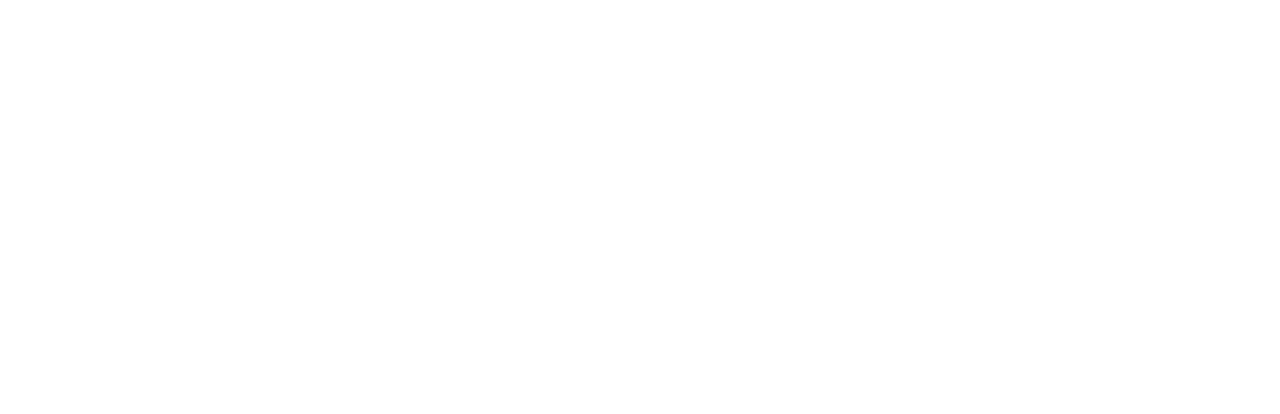
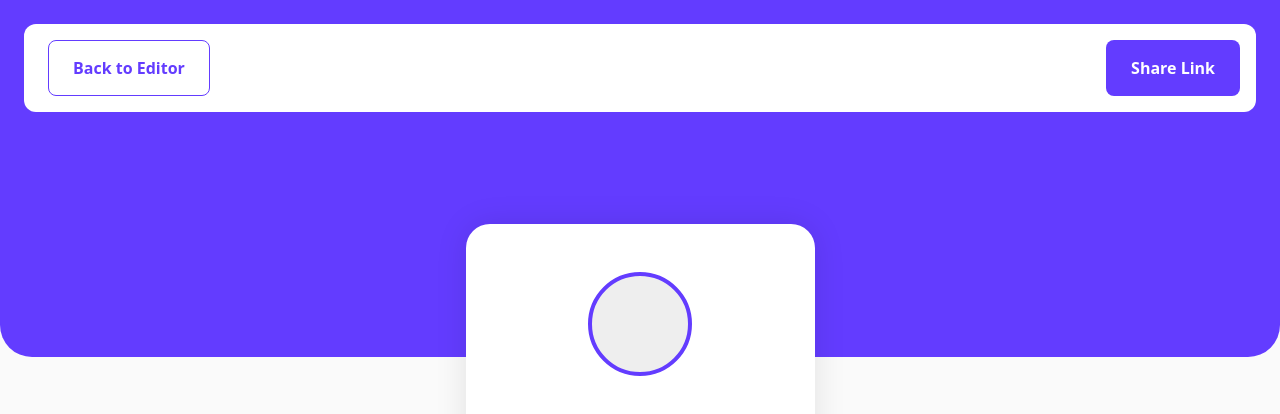
Before and after one commit to brandeth/link-sharing-app, a Nuxt app: page /preview in a window 1280 px wide. Before the commit this address had no page. Shown: the top 414 px of the page. Built offline with nearby package versions, Linux system fonts and the light colour scheme.

Commit message:
added preview page.

```diff
--- a/app/assets/css/main.css
+++ b/app/assets/css/main.css
@@ -81,6 +81,12 @@
   --color-pink-400: #F4A28C;
   --color-orange-600: #EC7100;
   --color-orange-500: #EB4925;
+
+  /* ─── Elevation ──────────────────────────────────────────────── */
+  /* A raised card floating over mixed ground — the profile card on the
+     preview page, which straddles the purple band and the canvas. Black
+     at 10% with no offset, so it lifts the card evenly on every side. */
+  --shadow-card: 0 0 32px 0 rgb(0 0 0 / 0.1);
 }
 
 /* ─── Tier 2: semantic color tokens ───────────────────────────────
--- a/app/components/BaseButton.vue
+++ b/app/components/BaseButton.vue
@@ -14,14 +14,22 @@
     /** Native button type. */
     type?: 'button' | 'submit' | 'reset'
     disabled?: boolean
+    /** Route to navigate to. When set the button renders as a link
+        (`NuxtLink`) wearing the same box, since a control that changes
+        page is a link to assistive tech. `type` and `disabled` do not
+        apply to a link and are dropped. */
+    to?: string
   }>(),
   {
     variant: 'primary',
     size: 'md',
     type: 'button',
     disabled: false,
+    to: undefined,
   },
 )
+
+const NuxtLink = resolveComponent('NuxtLink')
 
 /* Every variant carries a 1px border so the box metrics stay identical
    and only the border colour changes between them.
@@ -70,12 +78,14 @@
 </script>
 
 <template>
-  <button
-    :type="type"
-    :disabled="disabled"
+  <component
+    :is="to ? NuxtLink : 'button'"
+    :to="to"
+    :type="to ? undefined : type"
+    :disabled="to ? undefined : disabled"
     class="inline-flex cursor-pointer items-center justify-center gap-2 rounded-lg border text-preset-3-semibold transition-colors focus-visible:outline-2 focus-visible:outline-offset-2 focus-visible:outline-brand disabled:cursor-not-allowed"
     :class="[variantClasses[variant], sizeClasses[size]]"
   >
     <slot />
-  </button>
+  </component>
 </template>
--- a/app/components/TheHeader.vue
+++ b/app/components/TheHeader.vue
@@ -30,12 +30,12 @@
              accessible names. The wrappers own the show/hide so neither
              `display` class has to outrank BaseButton's own. -->
         <div class="sm:hidden">
-          <BaseButton variant="secondary" size="icon" aria-label="Preview">
+          <BaseButton to="/preview" variant="secondary" size="icon" aria-label="Preview">
             <Icon name="ph:eye-bold" size="20" />
           </BaseButton>
         </div>
         <div class="hidden sm:block">
-          <BaseButton variant="secondary">Preview</BaseButton>
+          <BaseButton to="/preview" variant="secondary">Preview</BaseButton>
         </div>
       </div>
     </div>
--- /dev/null
+++ b/app/composables/useProfile.ts
@@ -0,0 +1,26 @@
+export interface Profile {
+  firstName: string
+  lastName: string
+  email: string
+  /** Image URL (an object URL once the upload lands). Empty for none. */
+  avatar: string
+}
+
+/* The user's profile details, shared the same way as `useLinks`: the
+   Profile Details form will write it, and the preview page (and later
+   the phone mockup) read it. Every field starts empty — readers show a
+   placeholder rather than invented copy until the form fills them. */
+export function useProfile() {
+  const profile = useState<Profile>('profile', () => ({
+    firstName: '',
+    lastName: '',
+    email: '',
+    avatar: '',
+  }))
+
+  const fullName = computed(() =>
+    [profile.value.firstName, profile.value.lastName].filter(Boolean).join(' '),
+  )
+
+  return { profile, fullName }
+}
--- /dev/null
+++ b/app/pages/preview.vue
@@ -0,0 +1,124 @@
+<script setup lang="ts">
+useHead({ title: 'Preview' })
+
+const { links } = useLinks()
+const { profile, fullName } = useProfile()
+
+const previewLinks = computed(() =>
+  links.value.map(link => ({ ...link, platform: getPlatform(link.platform) })),
+)
+
+/* Copies the page's address for now. There is no public profile route
+   yet; when there is, this is the one line to point at it. The status
+   text is announced to screen readers — the visible toast comes with
+   its own design pass. */
+const status = ref('')
+
+async function onShare() {
+  try {
+    await navigator.clipboard.writeText(window.location.href)
+    status.value = 'The link has been copied to your clipboard!'
+  }
+  catch {
+    status.value = 'Could not copy the link.'
+  }
+}
+</script>
+
+<template>
+  <div class="relative min-h-screen bg-surface sm:bg-canvas">
+    <!-- Mirrors the auth layout's split at `sm`: below it the page is
+         white and the profile sits straight on it; from `sm` the page is
+         canvas grey under a purple band, with the profile raised on a
+         white card that straddles the band's bottom edge. -->
+    <!-- The band is decoration behind the flow, fixed at the reference's
+         357px so the card always overlaps it by the same amount. -->
+    <div
+      class="absolute inset-x-0 top-0 hidden h-[357px] rounded-b-[32px] bg-brand sm:block"
+      aria-hidden="true"
+    />
+
+    <!-- Same card metrics as TheHeader: 24px gutter, 16/16/24 padding,
+         56px row — 136px in all. On mobile the card and its padding go
+         and the two buttons share the row. -->
+    <header class="relative p-4 sm:p-6">
+      <nav
+        class="flex items-center justify-between gap-4 rounded-xl sm:bg-surface sm:py-4 sm:pr-4 sm:pl-6"
+        aria-label="Preview actions"
+      >
+        <BaseButton to="/links" variant="secondary" class="flex-1 sm:flex-none">
+          Back to Editor
+        </BaseButton>
+        <BaseButton class="flex-1 sm:flex-none" @click="onShare">
+          Share Link
+        </BaseButton>
+      </nav>
+      <p class="sr-only" role="status">{{ status }}</p>
+    </header>
+
+    <!-- In flow rather than absolutely centred as in the export: at
+         1440x1024 an 88px top margin under the 136px header lands the
+         card at the reference's 224px, and a short window scrolls
+         instead of pushing the card up under the header. Height is the
+         content's own, so more links grow the card rather than
+         overflowing the reference's 576px. -->
+    <main class="relative flex justify-center px-6 pt-15 pb-6 sm:pt-22">
+      <article class="flex w-[237px] flex-col gap-14 rounded-3xl sm:w-[349px] sm:bg-surface sm:px-14 sm:py-12 sm:shadow-card">
+        <div class="flex flex-col items-center gap-6">
+          <div class="size-26 shrink-0 overflow-hidden rounded-full border-4 border-brand bg-surface-placeholder">
+            <img
+              v-if="profile.avatar"
+              :src="profile.avatar"
+              alt=""
+              class="size-full object-cover"
+            >
+          </div>
+
+          <div class="flex w-full flex-col items-center gap-2 text-center">
+            <h1 v-if="fullName" class="text-preset-1 break-words text-fg-heading">
+              {{ fullName }}
+            </h1>
+            <!-- Until the profile is filled in, placeholders hold each
+                 line's height so the card does not jump when it is. -->
+            <div v-else class="flex h-12 items-center">
+              <h1 class="sr-only">Your profile</h1>
+              <div class="h-4 w-40 rounded-full bg-surface-placeholder" />
+            </div>
+
+            <p v-if="profile.email" class="text-preset-3 break-all text-fg-secondary">
+              {{ profile.email }}
+            </p>
+            <div v-else class="flex h-6 items-center">
+              <div class="h-2 w-[72px] rounded-full bg-surface-placeholder" />
+            </div>
+          </div>
+        </div>
+
+        <ul v-if="previewLinks.length" class="flex flex-col gap-6">
+          <li v-for="{ id, url, platform } in previewLinks" :key="id">
+            <!-- Same fills as the phone mockup: each platform's brand
+                 colour, with a border and dark text on the one light
+                 fill (Frontend Mentor). -->
+            <a
+              :href="url || undefined"
+              target="_blank"
+              rel="noopener noreferrer"
+              class="flex h-14 items-center gap-2 rounded-lg p-4 text-preset-3 focus-visible:outline-2 focus-visible:outline-offset-2 focus-visible:outline-brand"
+              :class="platform.light ? 'border border-border text-fg-heading' : 'text-white'"
+              :style="{ backgroundColor: platform.color }"
+            >
+              <Icon :name="platform.icon" size="20" class="shrink-0" />
+              <span class="min-w-0 flex-1 truncate">{{ platform.label }}</span>
+              <Icon
+                name="mdi:arrow-right"
+                size="16"
+                class="shrink-0"
+                :class="{ 'text-fg-secondary': platform.light }"
+              />
+            </a>
+          </li>
+        </ul>
+      </article>
+    </main>
+  </div>
+</template>
```
